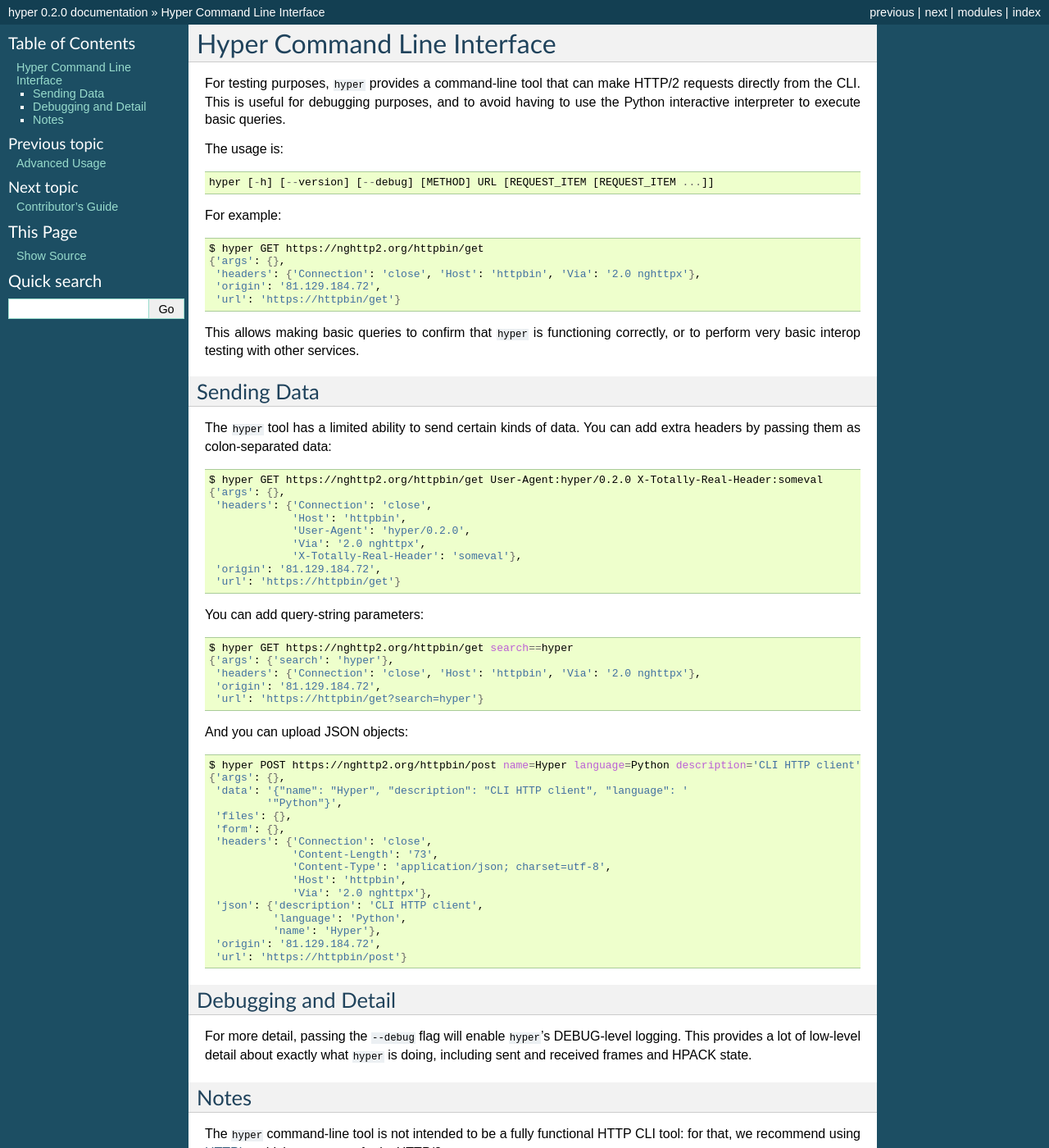
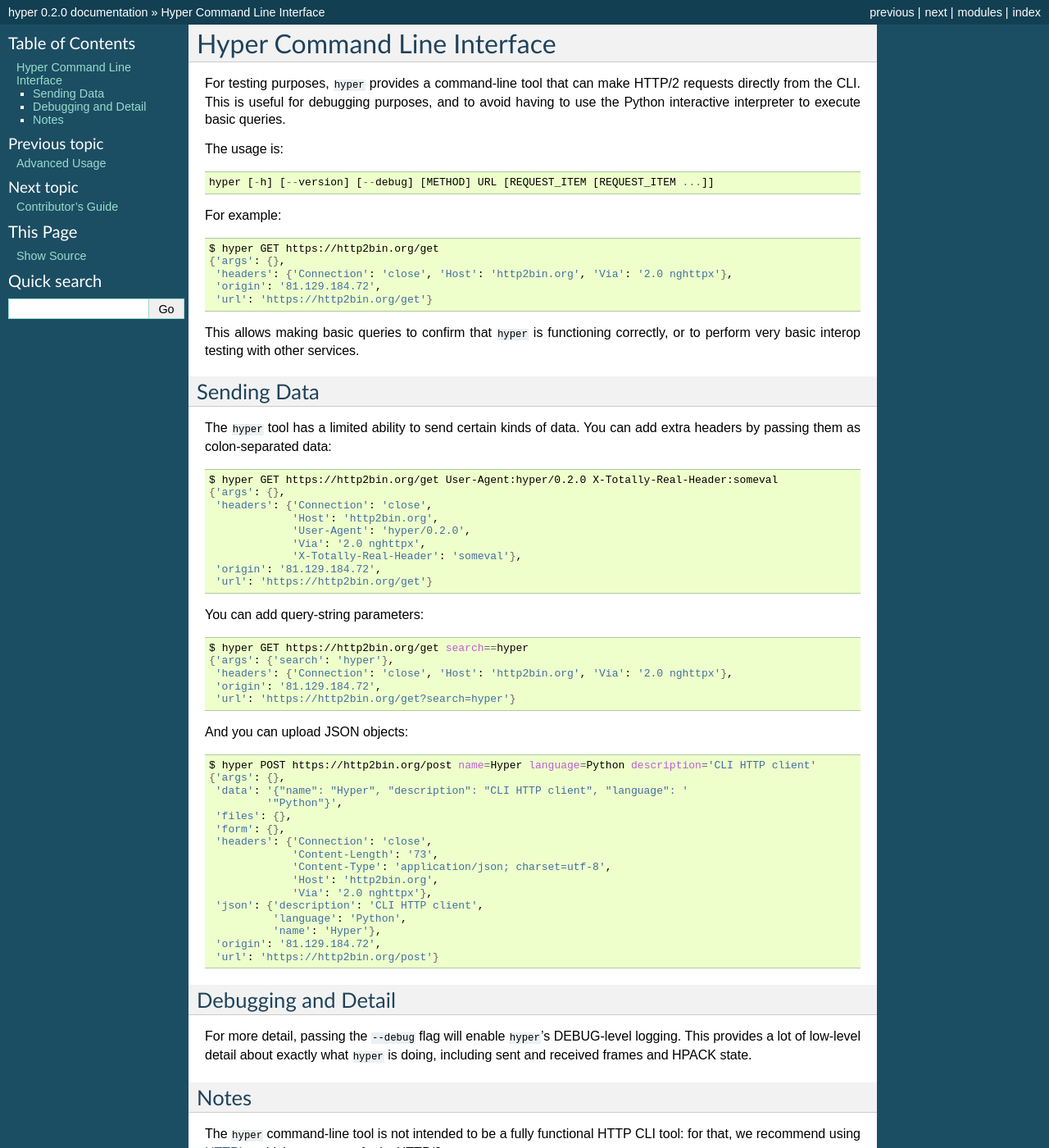
Before and after one commit to python-hyper/hyper, a Sphinx documentation site: the page built from docs/source/CLI.rst, in a window 1280 px wide and 1400 px high. Shown: the whole window at 82% size. Built offline with Sphinx 7.4.7, drawn with Linux system fonts in a browser that asks for light colours.

Commit message:
Update docs to use http2bin.org

```diff
--- a/docs/source/CLI.rst
+++ b/docs/source/CLI.rst
@@ -16,11 +16,11 @@
 
 .. code-block:: bash
 
-    $ hyper GET https://nghttp2.org/httpbin/get
+    $ hyper GET https://http2bin.org/get
     {'args': {},
-     'headers': {'Connection': 'close', 'Host': 'httpbin', 'Via': '2.0 nghttpx'},
+     'headers': {'Connection': 'close', 'Host': 'http2bin.org', 'Via': '2.0 nghttpx'},
      'origin': '81.129.184.72',
-     'url': 'https://httpbin/get'}
+     'url': 'https://http2bin.org/get'}
 
 This allows making basic queries to confirm that ``hyper`` is functioning
 correctly, or to perform very basic interop testing with other services.
@@ -33,31 +33,31 @@
 
 .. code-block:: bash
 
-    $ hyper GET https://nghttp2.org/httpbin/get User-Agent:hyper/0.2.0 X-Totally-Real-Header:someval
+    $ hyper GET https://http2bin.org/get User-Agent:hyper/0.2.0 X-Totally-Real-Header:someval
     {'args': {},
      'headers': {'Connection': 'close',
-                 'Host': 'httpbin',
+                 'Host': 'http2bin.org',
                  'User-Agent': 'hyper/0.2.0',
                  'Via': '2.0 nghttpx',
                  'X-Totally-Real-Header': 'someval'},
      'origin': '81.129.184.72',
-     'url': 'https://httpbin/get'}
+     'url': 'https://http2bin.org/get'}
 
 You can add query-string parameters:
 
 .. code-block:: bash
 
-    $ hyper GET https://nghttp2.org/httpbin/get search==hyper
+    $ hyper GET https://http2bin.org/get search==hyper
     {'args': {'search': 'hyper'},
-     'headers': {'Connection': 'close', 'Host': 'httpbin', 'Via': '2.0 nghttpx'},
+     'headers': {'Connection': 'close', 'Host': 'http2bin.org', 'Via': '2.0 nghttpx'},
      'origin': '81.129.184.72',
-     'url': 'https://httpbin/get?search=hyper'}
+     'url': 'https://http2bin.org/get?search=hyper'}
 
 And you can upload JSON objects:
 
 .. code-block:: bash
 
-    $ hyper POST https://nghttp2.org/httpbin/post name=Hyper language=Python description='CLI HTTP client'
+    $ hyper POST https://http2bin.org/post name=Hyper language=Python description='CLI HTTP client'
     {'args': {},
      'data': '{"name": "Hyper", "description": "CLI HTTP client", "language": '
              '"Python"}',
@@ -66,13 +66,13 @@
      'headers': {'Connection': 'close',
                  'Content-Length': '73',
                  'Content-Type': 'application/json; charset=utf-8',
-                 'Host': 'httpbin',
+                 'Host': 'http2bin.org',
                  'Via': '2.0 nghttpx'},
      'json': {'description': 'CLI HTTP client',
               'language': 'Python',
               'name': 'Hyper'},
      'origin': '81.129.184.72',
-     'url': 'https://httpbin/post'}
+     'url': 'https://http2bin.org/post'}
 
 Debugging and Detail
 --------------------
```
